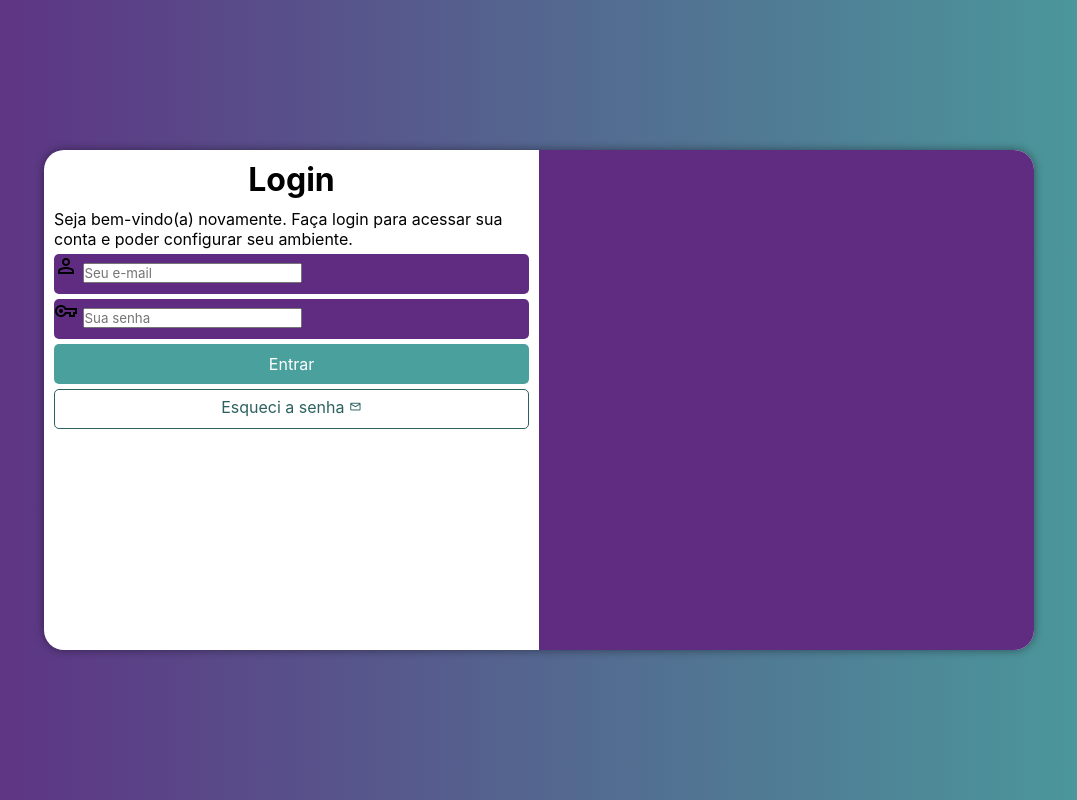
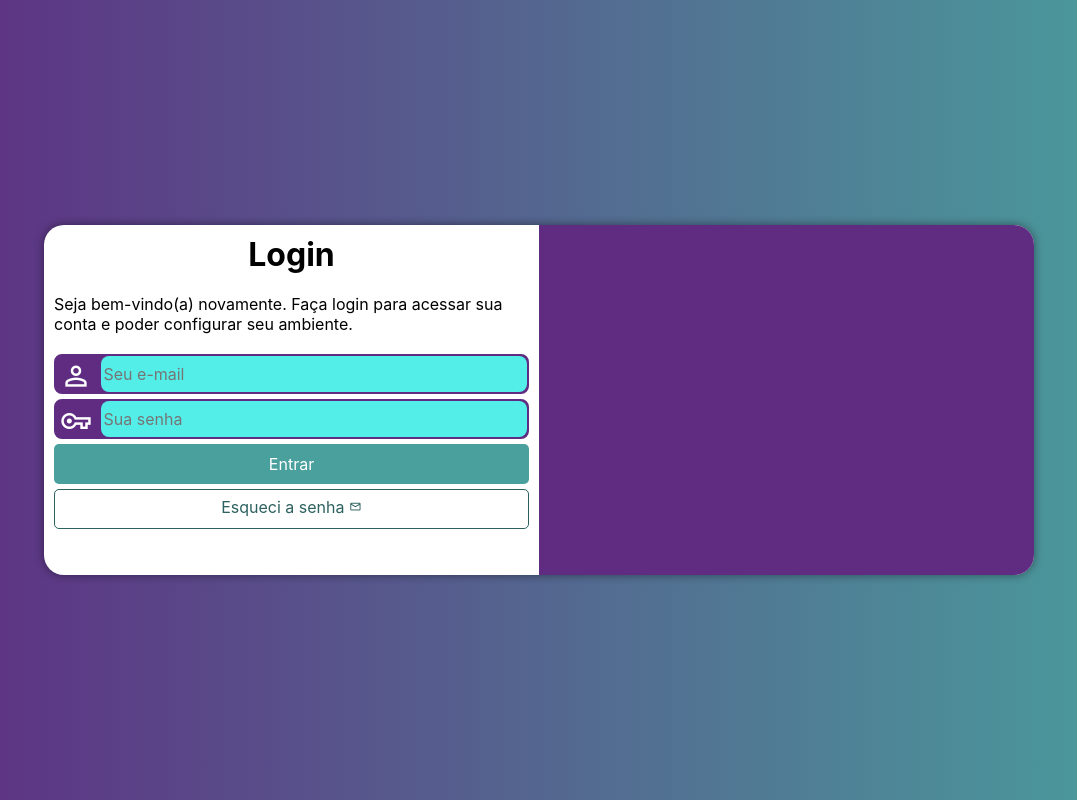
Before and after one commit to LucasGabrielBVieira/tela-login, a plain HTML site: page index.html in a window 1280 px wide. Shown: the whole page, without its empty margins (101-1178 px from the left). Drawn offline with nearby package versions, Linux system fonts and the light colour scheme.

Commit message:
finalizacao

```diff
--- a/estilos/media-query.css
+++ b/estilos/media-query.css
@@ -6,6 +6,7 @@
     }
     section#login {
         width: 90vw;
+        height: 280px;
     }
     section#login > div#imagem {
         float: left;
@@ -24,6 +25,7 @@
     section#login {
         transition: width 0.3s, height 0.3s;
         width: 990px;
+        height: 350px;
     }
     section#login > div#imagem {
         float: right;
@@ -39,5 +41,6 @@
     }
     div#formulario > p {
         font-size: 1em;
+        margin: 20px 0px;
     }
 }
--- a/estilos/style.css
+++ b/estilos/style.css
@@ -25,12 +25,11 @@ section#login {
     overflow: hidden;
     transition: width 0.3s, height 0.3s;
     transition-timing-function: ease;
-
     position: absolute;
     top:50%;
     left: 50%;
+    box-shadow: 0px 0px 10px rgba(0, 0, 0, 0.445);
     transform: translate(-50%, -50%);
-    box-shadow: 0px 0px 10px rgba(0, 0, 0, 0.445);
 }
 
 section#login > div#imagem {
@@ -55,11 +54,31 @@ form > div.campo {
     width: 100%;
     display: block;
     height: 40px;
-    border-radius: 5px;
+    border: #5f2c82 solid 2px;
+    border-radius: 8px;
     margin: 5px 0px;
 }
 div.campo > label {
     display: none;
+}
+div.campo > span {
+    color: white;
+    font-size: 2em;
+    width: 40px;
+    padding: 4px;
+}
+div.campo > input {
+    background-color: #54eee9;
+    font-size: 1em;
+    width: calc(100% - 44.5px);
+    height: 100%;
+    border: 0px;
+    border-radius: 8px;
+    padding: 3px;
+    transform: translateY(-12px);
+}
+div.campo > input:focus-within {
+    background-color: white;
 }
 form > input[type=submit] {
     display: block;
```
